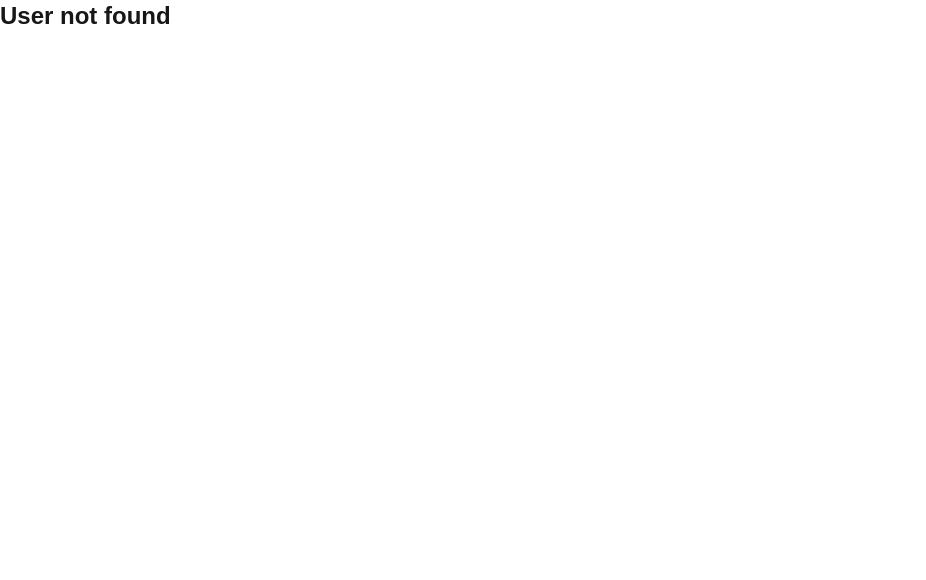
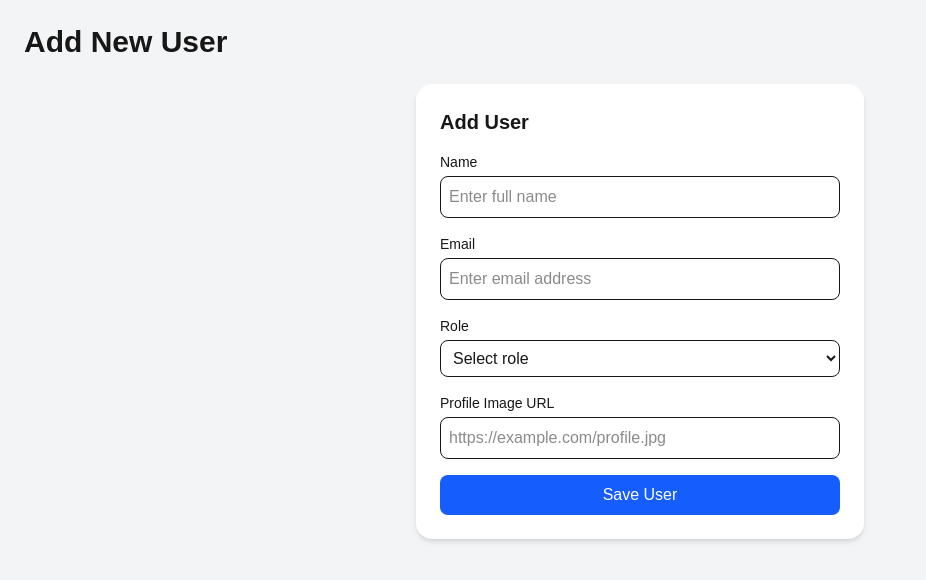
Before and after one commit to GhulamMustafa3/next-user, a Next.js app: page /users/new in a window 1280 px wide. Before the commit this address had no page. Shown: the top 580 px of the page, without its empty margins (0-926 px from the left). Built offline with nearby package versions, Linux system fonts and the light colour scheme.

Commit message:
Add Context Prividers ADD,UPDATE FILES FIX ROLES

```diff
--- a/app/layout.js
+++ b/app/layout.js
@@ -1,5 +1,6 @@
 import { Geist, Geist_Mono } from "next/font/google";
 import "./globals.css";
+import { UsersProvider } from "@/providers/UserProvider";
 
 const geistSans = Geist({
   variable: "--font-geist-sans",
@@ -22,7 +23,10 @@ export default function RootLayout({ children }) {
       <body
         className={`${geistSans.variable} ${geistMono.variable} antialiased`}
       >
-        {children}
+        <UsersProvider>
+          {children}
+        </UsersProvider>
+
       </body>
     </html>
   );
--- a/app/page.js
+++ b/app/page.js
@@ -4,8 +4,11 @@ import Image from "next/image";
 import { getUsers } from "@/lib/db";
 
 
+
+
 export default function HomePage() {
   const users = getUsers();
+
 
   return (
     <main>
--- /dev/null
+++ b/app/users/[id]/edit/page.tsx
@@ -0,0 +1,31 @@
+"use client";
+
+import { useEffect, useState } from "react";
+import { useParams, useRouter } from "next/navigation";
+import { useUsers } from "@/providers/UserProvider";
+import UserForm from "@/components/UserForm";
+export default function EditUserPage() {
+  const { id } = useParams();
+  const router = useRouter();
+  const { users, updateUser } = useUsers();
+  const [initialData, setInitialData] = useState(null);
+
+  useEffect(() => {
+    const user = users.find((u) => u.id === id);
+    if (user) setInitialData(user);
+  }, [id, users]);
+
+  const handleUpdate = (updatedData) => {
+    updateUser(id, updatedData);
+    router.push("/users");
+  };
+
+
+  if (!initialData) return <p>Loading user data...</p>;
+
+  return (
+    <div className="max-w-lg mx-auto mt-8">
+      <UserForm initialData={initialData} onSubmit={handleUpdate} isEdit />
+    </div>
+  );
+}
--- /dev/null
+++ b/app/users/[id]/page.tsx
@@ -0,0 +1,17 @@
+"use client";
+
+import { useUsers } from "@/providers/UserProvider";
+import UserDetail from "@/components/UserDetail";
+import { useParams } from "next/navigation";
+
+export default function UserDetailPage() {
+  const { id } = useParams();
+  const { users } = useUsers();
+  const user = users.find((u) => u.id === id);
+
+  return (
+    <main className="p-6">
+      <UserDetail user={user} />
+    </main>
+  );
+}
--- /dev/null
+++ b/app/users/new/page.tsx
@@ -0,0 +1,33 @@
+"use client";
+
+import UserForm from "@/components/UserForm";
+import { useUsers } from "@/providers/UserProvider";
+import { useRouter } from "next/navigation";
+
+export default function AddUserPage() {
+  const { addUser } = useUsers();
+  const router = useRouter();
+
+
+  const handleUserAdded = (newUserData) => {
+
+    const newUser = {
+      id: `u-${Date.now()}`,
+      ...newUserData,
+    };
+
+    addUser(newUser);
+
+
+    router.push("/users");
+  };
+
+  return (
+    <main className="min-h-screen bg-gray-100 p-6">
+      <h1 className="text-3xl font-bold mb-6">Add New User</h1>
+
+
+      <UserForm onSubmit={handleUserAdded} isEdit={false} />
+    </main>
+  );
+}
--- a/app/users/[id]/page.jsx
+++ b/components/UserDetail.tsx
@@ -1,19 +1,16 @@
 import Image from "next/image";
-import { getUser } from "@/lib/db";
 
-export default function UserDetailPage({ params }) {
-  const user = getUser(params.id);
-
+export default function UserDetail({ user }) {
   if (!user) {
     return (
-      <main>
+      <div>
         <h1 className="text-2xl font-bold">User not found</h1>
-      </main>
+      </div>
     );
   }
 
   return (
-    <main>
+    <div>
       <h1 className="text-2xl font-bold">{user.name}</h1>
       <Image
         src={user.imageUrl}
@@ -24,6 +21,6 @@ export default function UserDetailPage({ params }) {
       />
       <p>Email: {user.email}</p>
       <p>Role: {user.role}</p>
-    </main>
+    </div>
   );
 }
--- /dev/null
+++ b/components/UserForm.tsx
@@ -0,0 +1,103 @@
+"use client";
+
+import { useState, useEffect } from "react";
+
+export default function UserForm({ initialData, onSubmit, isEdit }) {
+    const [formData, setFormData] = useState({
+        name: "",
+        email: "",
+        role: "",
+        imageUrl: "",
+    });
+
+    useEffect(() => {
+        if (initialData) {
+            setFormData({
+                ...initialData,
+                role: initialData.role.toLowerCase(),
+            });
+        }
+    }, [initialData]);
+
+    const handleChange = (e) => {
+        const { name, value } = e.target;
+        setFormData((prev) => ({ ...prev, [name]: value }));
+    };
+
+    const handleSubmit = (e) => {
+        e.preventDefault();
+        onSubmit(formData);
+    };
+
+    return (
+        <form
+            onSubmit={handleSubmit}
+            className="max-w-md mx-auto p-6 bg-white rounded-2xl shadow-md space-y-4"
+        >
+            <h2 className="text-xl font-bold">{isEdit ? "Edit User" : "Add User"}</h2>
+
+            <div>
+                <label className="block text-sm font-medium">Name</label>
+                <input
+                    type="text"
+                    name="name"
+                    value={formData.name}
+                    onChange={handleChange}
+                    className="w-full mt-1 p-2 border rounded-lg"
+                    placeholder="Enter full name"
+                    required
+                />
+            </div>
+
+            <div>
+                <label className="block text-sm font-medium">Email</label>
+                <input
+                    type="email"
+                    name="email"
+                    value={formData.email}
+                    onChange={handleChange}
+                    className="w-full mt-1 p-2 border rounded-lg"
+                    placeholder="Enter email address"
+                    required
+                />
+            </div>
+
+            <div>
+                <label className="block text-sm font-medium">Role</label>
+                <select
+                    name="role"
+                    value={formData.role}
+                    onChange={handleChange}
+                    className="w-full mt-1 p-2 border rounded-lg"
+                    required
+                >
+                    <option value="">Select role</option>
+                    <option value="manager">Manager</option>
+                    <option value="developer">Developer</option>
+                    <option value="designer">Designer</option>
+                    <option value="admin">Admin</option>
+                    <option value="user">User</option>
+                </select>
+            </div>
+
+            <div>
+                <label className="block text-sm font-medium">Profile Image URL</label>
+                <input
+                    type="url"
+                    name="imageUrl"
+                    value={formData.imageUrl}
+                    onChange={handleChange}
+                    className="w-full mt-1 p-2 border rounded-lg"
+                    placeholder="https://example.com/profile.jpg"
+                />
+            </div>
+
+            <button
+                type="submit"
+                className="w-full bg-blue-600 text-white py-2 px-4 rounded-lg hover:bg-blue-700"
+            >
+                {isEdit ? "Update User" : "Save User"}
+            </button>
+        </form>
+    );
+}
--- a/components/UserTable.jsx
+++ b/components/UserTable.tsx
@@ -2,14 +2,11 @@
 
 import Link from "next/link";
 import Image from "next/image";
-import { useState } from "react";
+import { useUsers } from "@/providers/UserProvider";
 
-export default function UserTable({ users }) {
-  const [list, setList] = useState(users);
+export default function UserTable() {
+  const { users, deleteUser } = useUsers();
 
-  const handleDelete = (id) => {
-    setList(list.filter((u) => u.id !== id));
-  };
 
   return (
     <div className="mt-4 overflow-x-auto">
@@ -25,7 +22,7 @@ export default function UserTable({ users }) {
           </tr>
         </thead>
         <tbody>
-          {list.map((u) => (
+          {users.map((u) => (
             <tr key={u.id}>
               <td className="border p-2 text-center">
                 <Image
@@ -57,7 +54,7 @@ export default function UserTable({ users }) {
                   Edit
                 </Link>
                 <button
-                  onClick={() => handleDelete(u.id)}
+                  onClick={() => deleteUser(u.id)}
                   className="text-red-600 hover:underline"
                 >
                   Delete
@@ -66,7 +63,7 @@ export default function UserTable({ users }) {
             </tr>
           ))}
 
-          {list.length === 0 && (
+          {users.length === 0 && (
             <tr>
               <td colSpan={6} className="border p-4 text-center text-gray-500">
                 No users found.
--- a/package.json
+++ b/package.json
@@ -11,7 +11,8 @@
   "dependencies": {
     "next": "15.5.2",
     "react": "19.1.0",
-    "react-dom": "19.1.0"
+    "react-dom": "19.1.0",
+    "typescript": "^5.9.2"
   },
   "devDependencies": {
     "@eslint/eslintrc": "^3",
--- /dev/null
+++ b/providers/UserProvider.tsx
@@ -0,0 +1,34 @@
+"use client";
+
+import { createContext, useContext, useState } from "react";
+import { seedUsers } from "@/lib/users.seed";
+
+const UsersContext = createContext();
+
+export const UsersProvider = ({ children }) => {
+  const [users, setUsers] = useState([...seedUsers]);
+
+  const addUser = (user) => {
+    setUsers((prev) => [...prev, user]);
+  };
+
+  const updateUser = (id, updated) => {
+    setUsers((prev) => prev.map((u) => (u.id === id ? updated : u)));
+  };
+
+  const deleteUser = (id) => {
+    setUsers((prev) => prev.filter((u) => u.id !== id));
+  };
+
+  return (
+    <UsersContext.Provider value={{ users, addUser, updateUser, deleteUser }}>
+      {children}
+    </UsersContext.Provider>
+  );
+};
+
+export const useUsers = () => {
+  const context = useContext(UsersContext);
+  if (!context) throw new Error("useUsers must be used within a UsersProvider");
+  return context;
+};
```
Also changed, not shown: app/users/page.tsx (renamed from app/users/page.jsx), 1 other file (tests, documents, lock files or other folders).
